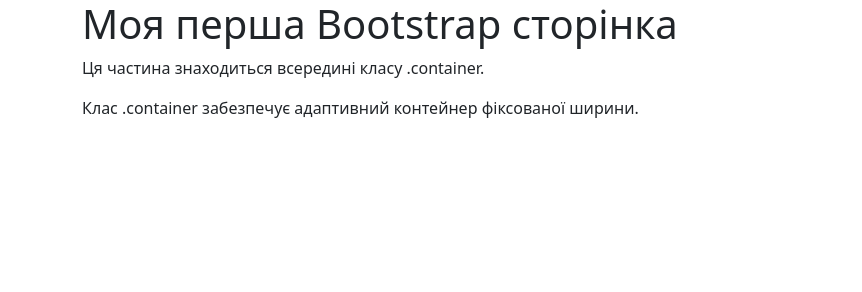
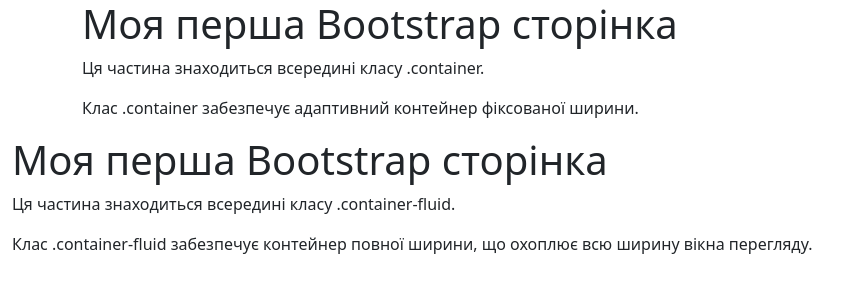
Before and after one commit to felkost/staticSiteexp01, a plain HTML site: page task05.html in a window 1280 px wide. Shown: the whole page, without its empty margins (0-862 px from the left). Drawn offline with nearby package versions, Linux system fonts and the light colour scheme.

Commit message:
Bootstrap 2

```diff
--- a/task05.html
+++ b/task05.html
@@ -15,5 +15,11 @@
   <p>Клас .container забезпечує адаптивний контейнер фіксованої ширини.</p>
 </div>
 
+<div class="container-fluid">
+    <h1>Моя перша Bootstrap сторінка</h1>
+    <p>Ця частина знаходиться всередині класу .container-fluid.</p>
+    <p>Клас .container-fluid забезпечує контейнер повної ширини, що охоплює всю ширину вікна перегляду.</p>
+  </div>
+
 </body>
 </html>
```
